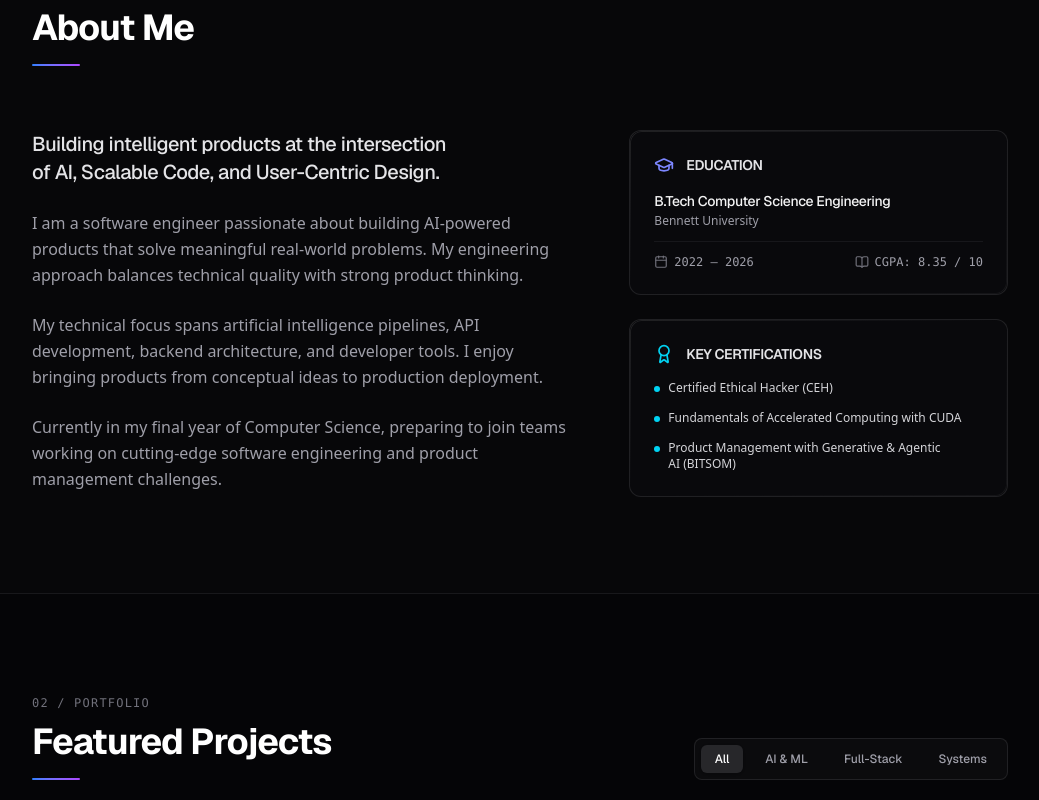
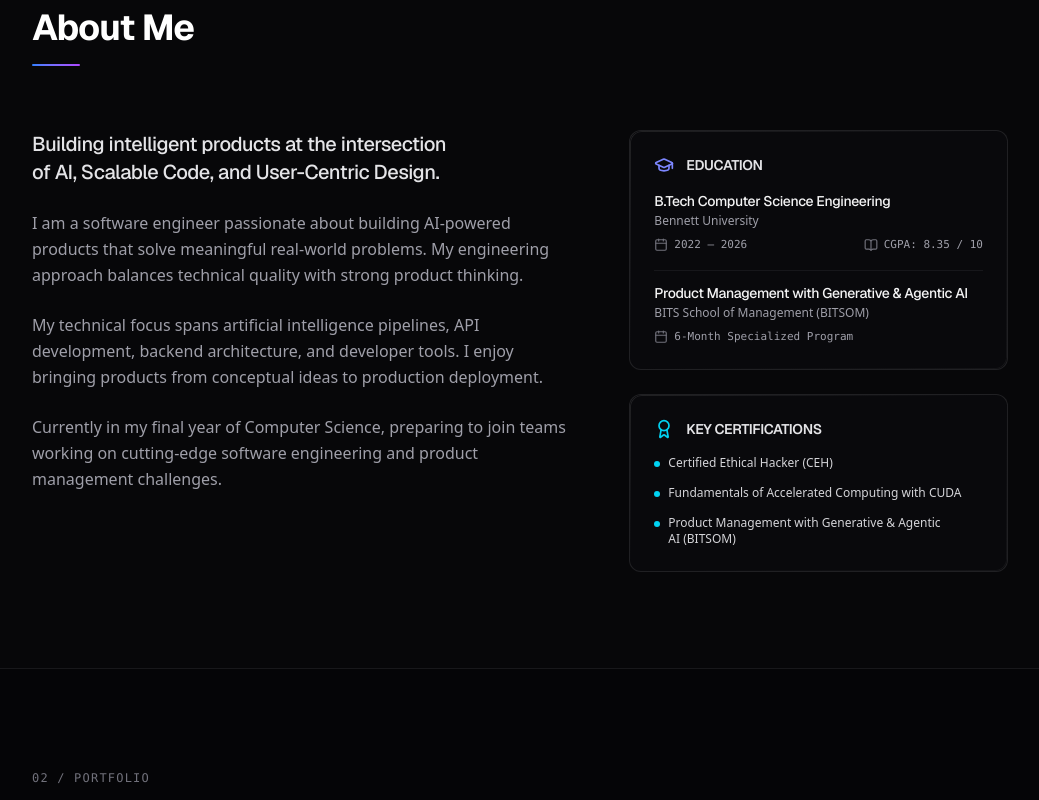
Before and after one commit to Abhiman74/Portfolio, a Next.js app: page / in a window 1280 px wide. Shown: the part 920-1720 px from the top of the page, without its empty margins (120-1159 px from the left). Built offline with nearby package versions, Linux system fonts and the light colour scheme.

Commit message:
feat: link LeetCode 'Sano_codes', update stats, and add BITSOM PM to education

```diff
--- a/src/components/About.tsx
+++ b/src/components/About.tsx
@@ -71,15 +71,16 @@ export default function About() {
                 </h4>
               </div>
 
-              <div className="space-y-3 font-sans">
+              <div className="space-y-4 font-sans">
+                {/* Bennett University */}
+                <div className="space-y-2">
                   <div>
                     <h5 className="text-sm font-medium text-zinc-100">
                       B.Tech Computer Science Engineering
                     </h5>
                     <p className="text-xs text-zinc-400 mt-0.5">Bennett University</p>
                   </div>
-
-                <div className="flex items-center justify-between text-xs text-zinc-400 border-t border-zinc-800/50 pt-3">
+                  <div className="flex items-center justify-between text-[11px] text-zinc-400">
                     <span className="flex items-center gap-1.5 font-mono">
                       <Calendar className="w-3.5 h-3.5 text-zinc-500" />
                       2022 – 2026
@@ -88,6 +89,23 @@ export default function About() {
                       <BookOpen className="w-3.5 h-3.5 text-zinc-500" />
                       CGPA: 8.35 / 10
                     </span>
+                  </div>
+                </div>
+
+                {/* BITSOM */}
+                <div className="border-t border-zinc-800/50 pt-3 space-y-2">
+                  <div>
+                    <h5 className="text-sm font-medium text-zinc-100">
+                      Product Management with Generative &amp; Agentic AI
+                    </h5>
+                    <p className="text-xs text-zinc-400 mt-0.5">BITS School of Management (BITSOM)</p>
+                  </div>
+                  <div className="flex items-center justify-between text-[11px] text-zinc-400">
+                    <span className="flex items-center gap-1.5 font-mono">
+                      <Calendar className="w-3.5 h-3.5 text-zinc-500" />
+                      6-Month Specialized Program
+                    </span>
+                  </div>
                 </div>
               </div>
             </div>
--- a/src/components/CommandPalette.tsx
+++ b/src/components/CommandPalette.tsx
@@ -2,7 +2,7 @@
 
 import { useEffect, useState, useRef } from "react";
 import { motion, AnimatePresence } from "framer-motion";
-import { Search, CornerDownLeft, ExternalLink, Mail, FileText } from "lucide-react";
+import { Search, CornerDownLeft, ExternalLink, Mail, FileText, Trophy } from "lucide-react";
 import { Github, Linkedin } from "@/components/Icons";
 
 interface CommandItem {
@@ -63,6 +63,17 @@ export default function CommandPalette() {
       icon: <Linkedin className="w-4 h-4" />,
       action: () => {
         window.open("https://linkedin.com", "_blank"); // Add LinkedIn placeholder
+        setIsOpen(false);
+      }
+    },
+    {
+      id: "social-leetcode",
+      title: "Open LeetCode Profile",
+      category: "External Links",
+      shortcut: ["L", "C"],
+      icon: <Trophy className="w-4 h-4 text-orange-500" />,
+      action: () => {
+        window.open("https://leetcode.com/u/Sano_codes/", "_blank");
         setIsOpen(false);
       }
     },
--- a/src/components/LeetCodeStats.tsx
+++ b/src/components/LeetCodeStats.tsx
@@ -32,7 +32,7 @@ export default function LeetCodeStats() {
           </div>
         </div>
         <a
-          href="https://leetcode.com"
+          href="https://leetcode.com/u/Sano_codes/"
           target="_blank"
           rel="noopener noreferrer"
           className="text-xxs font-mono text-zinc-400 hover:text-white border border-zinc-800 bg-zinc-950 px-2.5 py-1 rounded"
@@ -75,22 +75,22 @@ export default function LeetCodeStats() {
 
             {/* Center Content */}
             <div className="absolute text-center space-y-0.5">
-              <span className="text-3xl font-bold text-white tracking-tight">170+</span>
+              <span className="text-3xl font-bold text-white tracking-tight">170</span>
               <p className="text-[10px] font-mono text-zinc-500 uppercase tracking-widest">Solved</p>
             </div>
           </div>
 
           <div className="flex gap-4 text-center font-mono text-[10px]">
             <div>
-              <span className="text-emerald-400 font-semibold block">65</span>
+              <span className="text-emerald-400 font-semibold block">82</span>
               <span className="text-zinc-500 text-[9px] uppercase">Easy</span>
             </div>
             <div className="border-l border-zinc-800/60 pl-4">
-              <span className="text-amber-400 font-semibold block">90</span>
+              <span className="text-amber-400 font-semibold block">78</span>
               <span className="text-zinc-500 text-[9px] uppercase">Medium</span>
             </div>
             <div className="border-l border-zinc-800/60 pl-4">
-              <span className="text-rose-500 font-semibold block">15</span>
+              <span className="text-rose-500 font-semibold block">10</span>
               <span className="text-zinc-500 text-[9px] uppercase">Hard</span>
             </div>
           </div>
```
Lines whose indentation alone changed are shown as unchanged.
